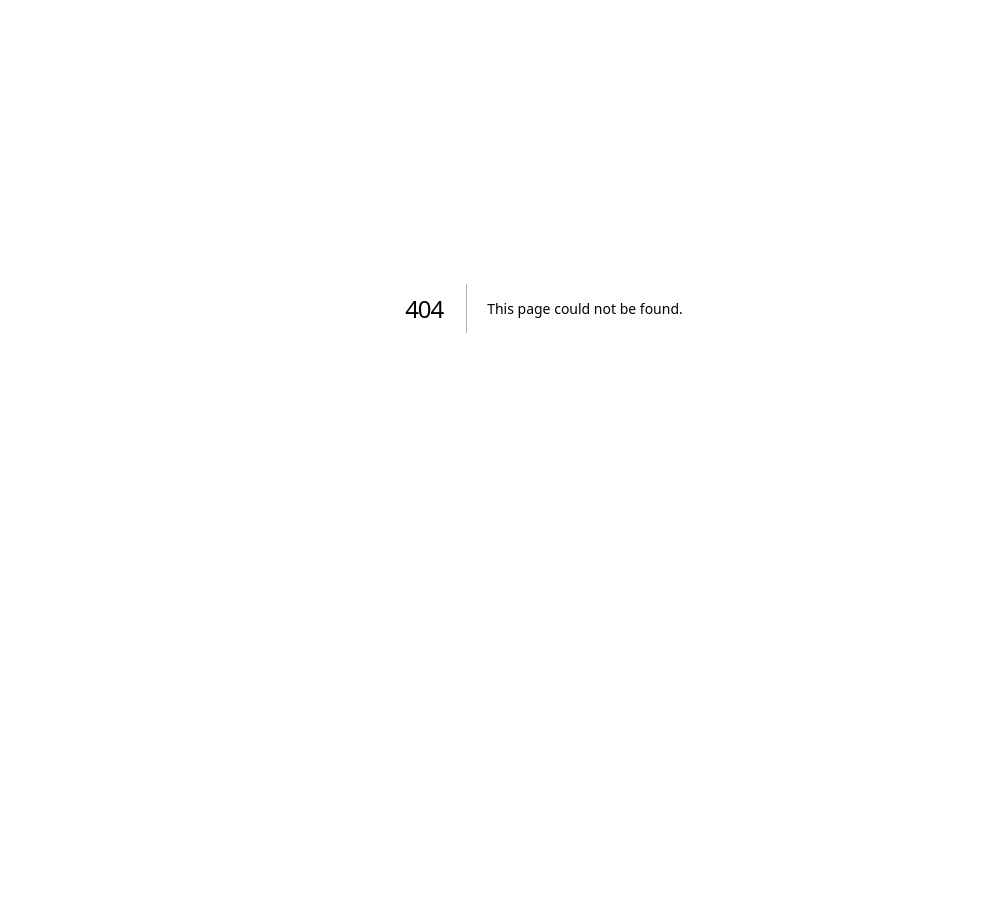
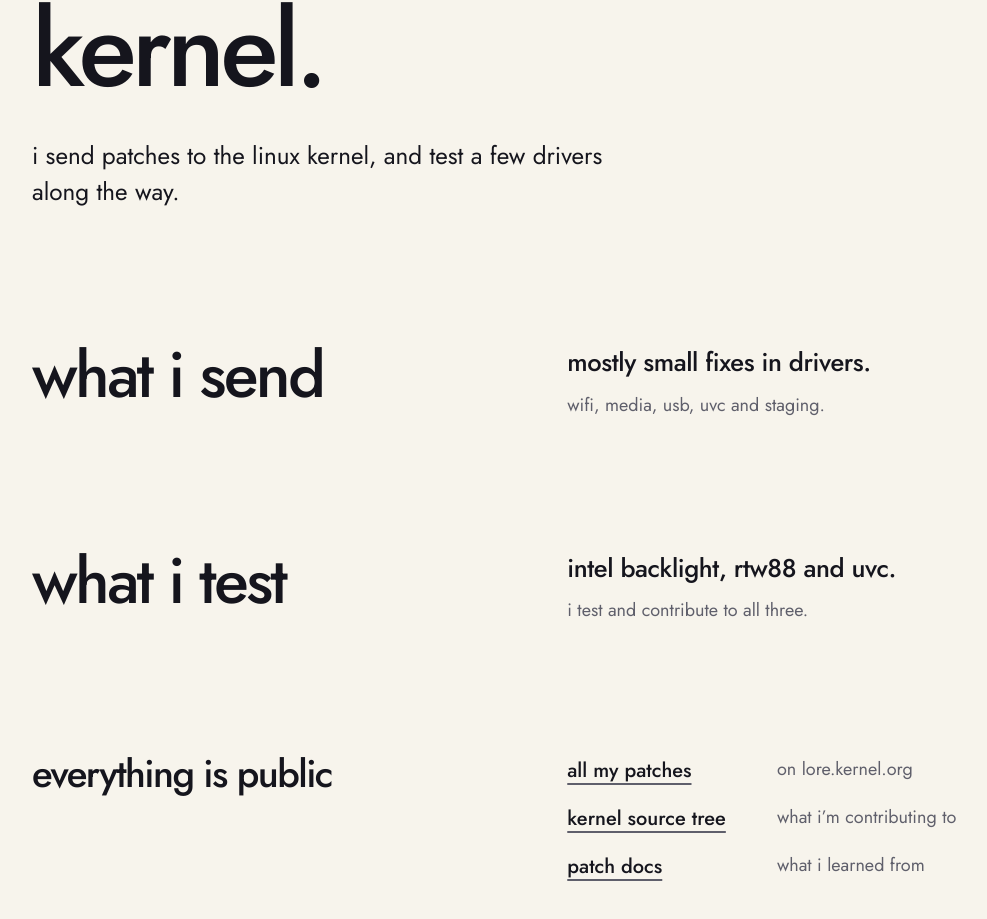
Before and after one commit to dummy3ye/arinaholic, a Next.js app: page /works/kernel in a window 1280 px wide. Before the commit this address had no page. Shown: the part 195-1114 px from the top of the page, without its empty margins (96-1083 px from the left). Before the commit the page ends 903 px from the top, so only its background shows below. Built offline with nearby package versions, Linux system fonts and the light colour scheme.

Commit message:
feat(works): add kernel page

```diff
--- /dev/null
+++ b/src/app/works/kernel/page.tsx
@@ -0,0 +1,80 @@
+import type { Metadata } from "next";
+import { Hero } from "@/components/content/Hero";
+import { PageShell } from "@/components/content/PageShell";
+
+export const metadata: Metadata = {
+  title: "kernel",
+  alternates: { canonical: "/works/kernel" },
+};
+
+export default function KernelPage() {
+  return (
+    <PageShell route="kernel">
+      <section className="page">
+        <Hero
+          title="kernel."
+          lede="i send patches to the linux kernel, and test a few drivers along the way."
+        />
+        <div className="sec">
+          <div className="row">
+            <div>
+              <h2>what i send</h2>
+            </div>
+            <div>
+              <h3>mostly small fixes in drivers.</h3>
+              <p>wifi, media, usb, uvc and staging.</p>
+            </div>
+          </div>
+          <div className="row">
+            <div>
+              <h2>what i test</h2>
+            </div>
+            <div>
+              <h3>intel backlight, rtw88 and uvc.</h3>
+              <p>i test and contribute to all three.</p>
+            </div>
+          </div>
+          <div className="row">
+            <div>
+              <h2 style={{ fontSize: "clamp(1.7rem,3vw,2.5rem)" }}>
+                everything is public
+              </h2>
+            </div>
+            <dl className="list">
+              <dt>
+                <a
+                  className="link"
+                  href="https://lore.kernel.org/all/?q=reza1234khan1234@gmail.com"
+                  rel="noopener"
+                >
+                  all my patches
+                </a>
+              </dt>
+              <dd>on lore.kernel.org</dd>
+              <dt>
+                <a
+                  className="link"
+                  href="https://git.kernel.org/pub/scm/linux/kernel/git/torvalds/linux.git"
+                  rel="noopener"
+                >
+                  kernel source tree
+                </a>
+              </dt>
+              <dd>what i’m contributing to</dd>
+              <dt>
+                <a
+                  className="link"
+                  href="https://docs.kernel.org/process/submitting-patches.html"
+                  rel="noopener"
+                >
+                  patch docs
+                </a>
+              </dt>
+              <dd>what i learned from</dd>
+            </dl>
+          </div>
+        </div>
+      </section>
+    </PageShell>
+  );
+}
```
